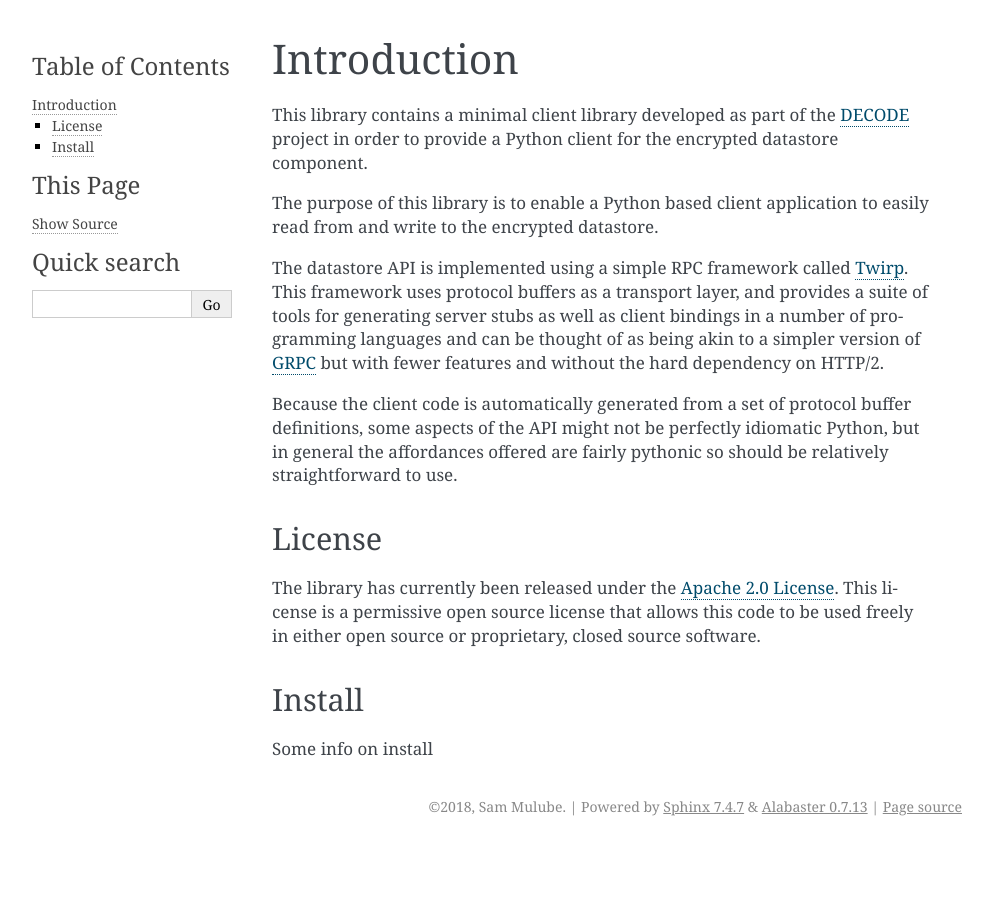
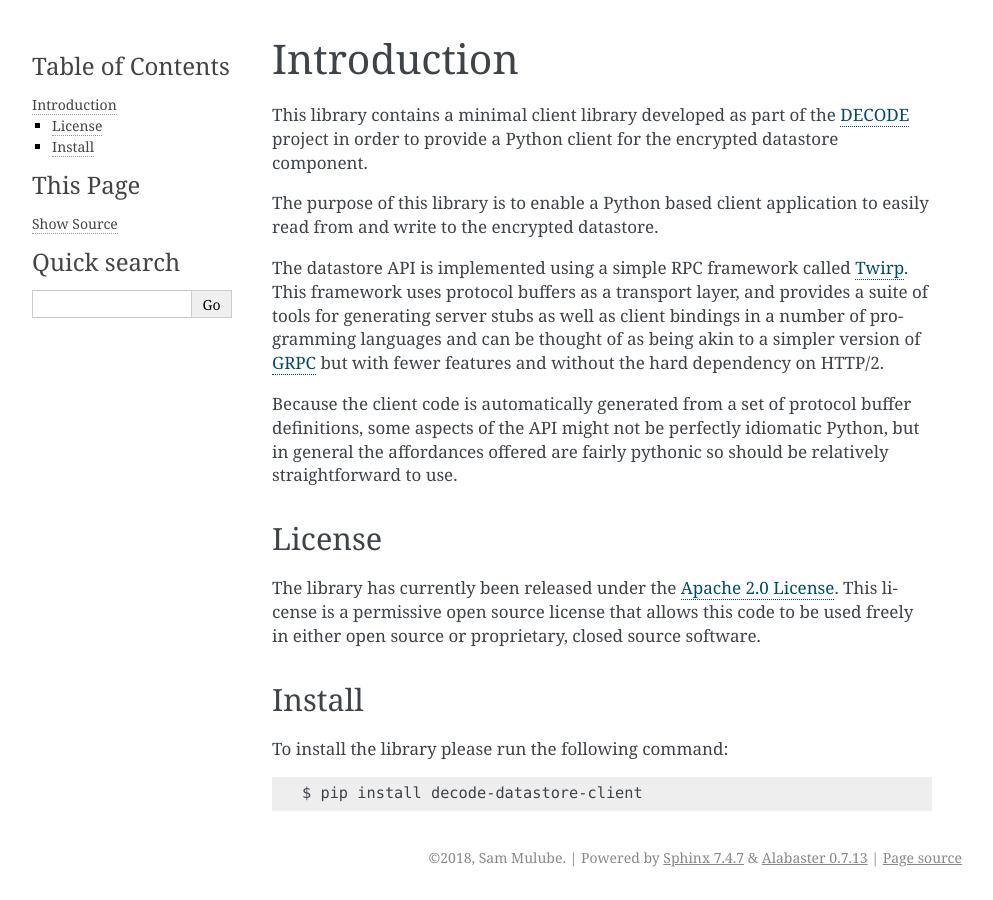
Before and after one commit to thingful/datastore_client_py, a Sphinx documentation site: the page built from docs/pages/intro.rst, in a window 1280 px wide. Shown: the whole page, without its empty margins (148-1141 px from the left). Built offline with Sphinx 7.4.7, drawn with Linux system fonts in a browser that asks for light colours.

Commit message:
Tiny tidy of docs.

```diff
--- a/docs/pages/intro.rst
+++ b/docs/pages/intro.rst
@@ -37,4 +37,6 @@ freely in either open source or proprietary, closed source software.
 Install
 -------
 
-Some info on install
+To install the library please run the following command::
+
+    $ pip install decode-datastore-client
--- a/docs/pages/usage.rst
+++ b/docs/pages/usage.rst
@@ -36,7 +36,7 @@ from the encrypted datastore::
     from datastore_client.datastore_pb2 import ReadRequest
 
     # we create a start_time of 1 hour ago
-    start_time = datetime.now() - timedelta(hours=1)
+    start_time = datetime.utcnow() - timedelta(hours=1)
 
     # obtain the public key we are requesting data for
     public_key = 'BGBgTKU7ZJHRBl...'
```
